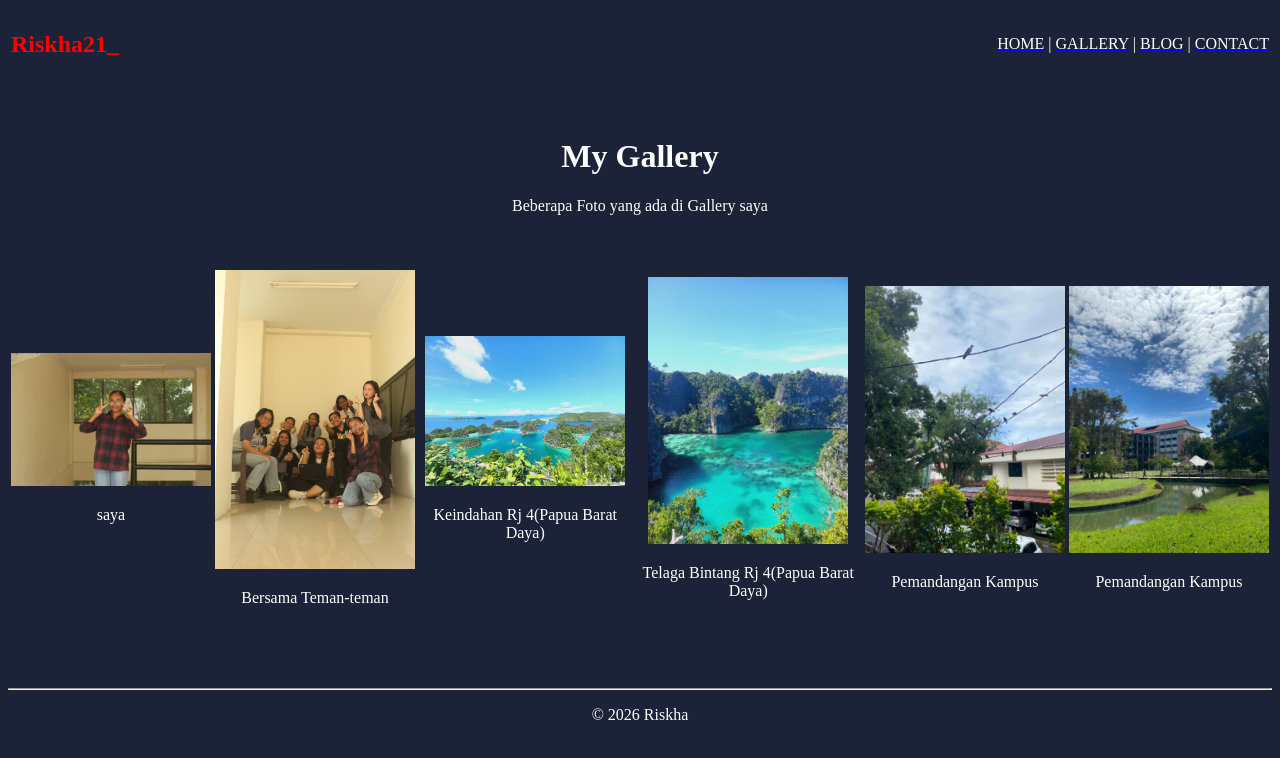
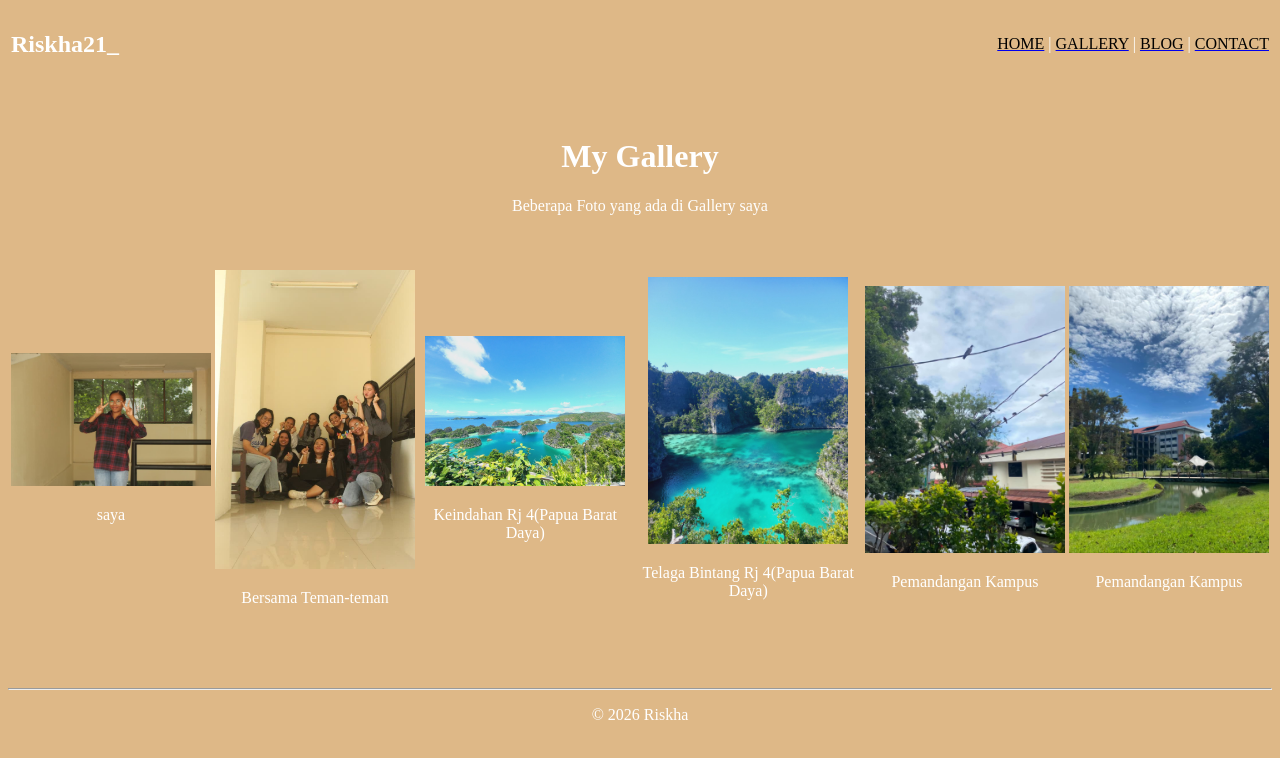
Before and after one commit to riskhaannamarianarua21-boop/RiskhaWebsite, a plain HTML site: page gallery.html in a window 1280 px wide. Drawn offline with Linux system fonts and the light colour scheme.

Commit message:
Update gallery.html

```diff
--- a/gallery.html
+++ b/gallery.html
@@ -4,16 +4,16 @@
     <title>Gallery - Riskha Website</title>
 </head>
 
-<body bgcolor="#1c2237" text="white">
+<body bgcolor="#DEB887" text="white">
 
     <table width="100%">
         <tr>
-            <td><h2><font color="red">Riskha21_</font></h2></td>
+            <td><h2><font color="White">Riskha21_</font></h2></td>
             <td align="right">
-                <a href="index.html"><font color="white">HOME</font></a> |
-                <a href="gallery.html"><font color="white">GALLERY</font></a> |
-                <a href="blog.html"><font color="white">BLOG</font></a> |
-                <a href="contact.html"><font color="white">CONTACT</font></a>
+                <a href="index.html"><font color="Black">HOME</font></a> |
+                <a href="gallery.html"><font color="Black">GALLERY</font></a> |
+                <a href="blog.html"><font color="Black">BLOG</font></a> |
+                <a href="contact.html"><font color="Black">CONTACT</font></a>
             </td>
         </tr>
     </table>
```
